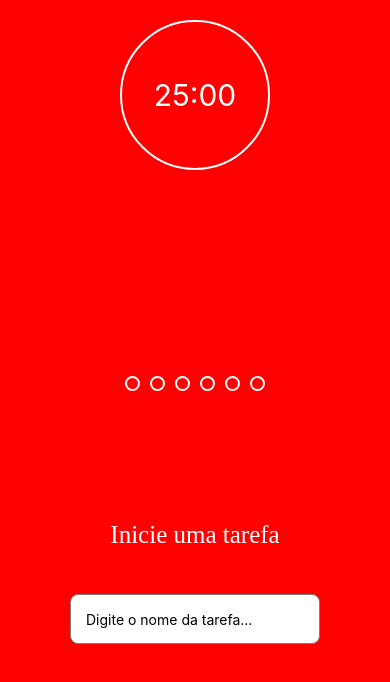
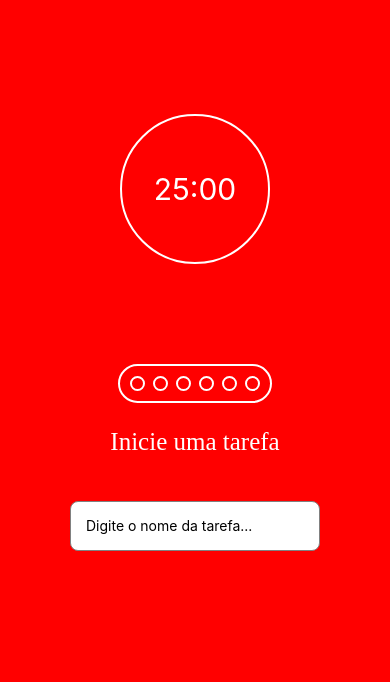
Before and after one commit to Jean-silvaDev/Projeto_Pomodoro, a React Native app: screen /foco in a window 390 px wide. Shown: the top 682 px of the page. Built offline with nearby package versions, Linux system fonts and the light colour scheme; some icons are missing.

Commit message:
Update estados.js

```diff
--- a/src/components/estados.js
+++ b/src/components/estados.js
@@ -1,54 +1,113 @@
-import { StyleSheet, Text, View } from 'react-native';
-import { Estado } from './estado';
+// import { StyleSheet, Text, View } from 'react-native';
+// import { Estado } from './estado';
+
+// export function Estados({ color }) {
+//   return (
+//     <div style={color == 'red' ? styles.containerRed : (color == 'purple' ? styles.containerPurple : styles.containerGreen)}>
+//         <Estado color={color} id={1} />
+//         <Estado color={color} id={2} />
+//         <Estado color={color} id={3} />
+//         <Estado color={color} id={4} />
+//         <Estado color={color} id={5} />
+//         <Estado color={color} id={6} />
+//     </div>
+//   );
+// }
+
+// const styles = StyleSheet.create({
+//   containerRed: {
+//     backgroundColor: 'red',
+//     display: 'flex',
+//     alignItems: 'center',
+//     justifyContent: 'center',
+//     borderColor: 'white',
+//     borderWidth: 2,
+//     borderRadius: "100%",
+//     width: "25vw",
+//     height: "55vh",
+//     gap: 10,
+//   },
+//   containerPurple: {
+//     backgroundColor: '#3E2D7C',
+//     display: 'flex',
+//     alignItems: 'center',
+//     justifyContent: 'center',
+//     borderColor: 'white',
+//     borderWidth: 2,
+//     borderRadius: "100%",
+//     width: "25vw",
+//     height: "55vh",
+//     gap: 10,
+//   },
+//   containerGreen: {
+//     backgroundColor: 'green',
+//     display: 'flex',
+//     alignItems: 'center',
+//     justifyContent: 'center',
+//     borderColor: 'white',
+//     borderWidth: 2,
+//     borderRadius: "100%",
+//     width: "25vw",
+//     height: "55vh",
+//     gap: 10,
+//   }
+// });
+
+import { StyleSheet, View } from "react-native";
+import { Estado } from "./estado";
 
 export function Estados({ color }) {
+  const estilo =
+    color === "red"
+      ? styles.containerRed
+      : color === "purple"
+      ? styles.containerPurple
+      : styles.containerGreen;
+
   return (
-    <div style={color == 'red' ? styles.containerRed : (color == 'purple' ? styles.containerPurple : styles.containerGreen)}>
+    <View style={estilo}>
       <Estado color={color} id={1} />
       <Estado color={color} id={2} />
       <Estado color={color} id={3} />
       <Estado color={color} id={4} />
       <Estado color={color} id={5} />
       <Estado color={color} id={6} />
-    </div>
+    </View>
   );
 }
 
 const styles = StyleSheet.create({
   containerRed: {
-    backgroundColor: 'red',
-    display: 'flex',
-    alignItems: 'center',
-    justifyContent: 'center',
-    borderColor: 'white',
+    flexDirection: "row", // ✅ BOLINHAS EM LINHA
+    justifyContent: "center",
+    alignItems: "center",
+    backgroundColor: "red",
+    borderColor: "white",
     borderWidth: 2,
-    borderRadius: "100%",
-    width: "25vw",
-    height: "55vh",
-    gap: 10,
+    borderRadius: 100,
+    padding: 10,
+    gap: 8, // espaçamento entre bolinhas
   },
   containerPurple: {
-    backgroundColor: '#3E2D7C',
-    display: 'flex',
-    alignItems: 'center',
-    justifyContent: 'center',
-    borderColor: 'white',
+    flexDirection: "row",
+    justifyContent: "center",
+    alignItems: "center",
+    backgroundColor: "#3E2D7C",
+    borderColor: "white",
     borderWidth: 2,
-    borderRadius: "100%",
-    width: "25vw",
-    height: "55vh",
-    gap: 10,
+    borderRadius: 100,
+    padding: 10,
+    gap: 8,
   },
   containerGreen: {
-    backgroundColor: 'green',
-    display: 'flex',
-    alignItems: 'center',
-    justifyContent: 'center',
-    borderColor: 'white',
+    flexDirection: "row",
+    justifyContent: "center",
+    alignItems: "center",
+    backgroundColor: "green",
+    borderColor: "white",
     borderWidth: 2,
-    borderRadius: "100%",
-    width: "25vw",
-    height: "55vh",
-    gap: 10,
-  }
+    borderRadius: 100,
+    padding: 10,
+    gap: 8,
+  },
 });
```
Lines whose indentation alone changed are shown as unchanged.
